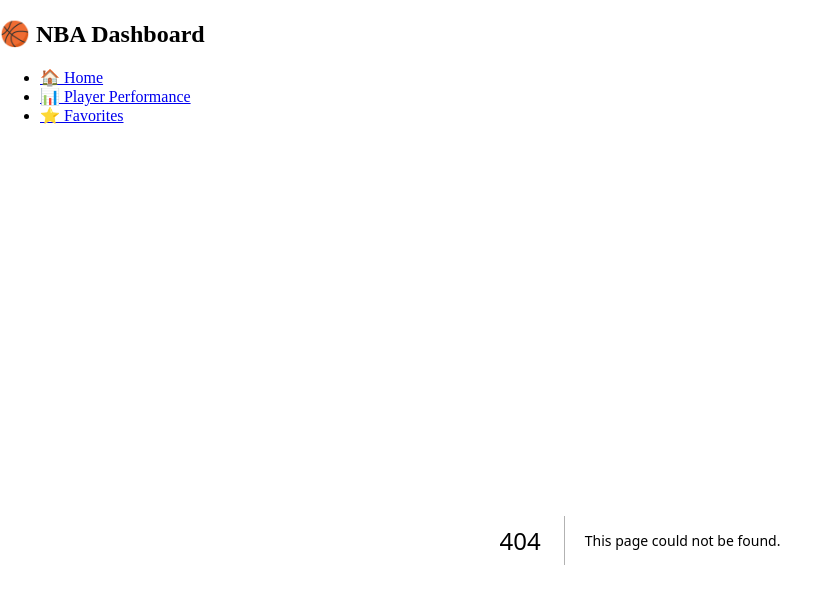
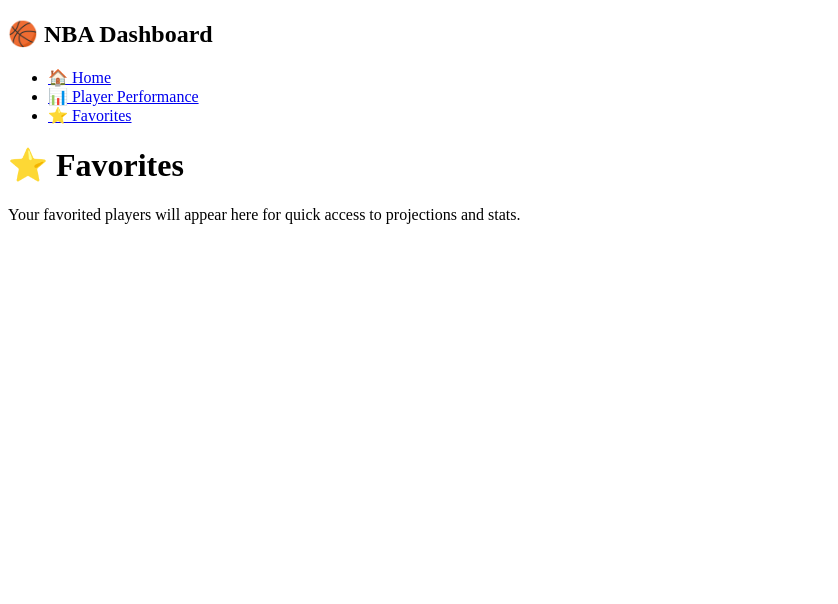
Before and after one commit to patvath/NBA-Dashboard-, a Next.js app: page /favorites in a window 1280 px wide. Before the commit this address had no page. Shown: the top 604 px of the page, without its empty margins (0-838 px from the left). Built offline with nearby package versions, Linux system fonts and the light colour scheme.

Commit message:
Create favorites.tsx

```diff
--- /dev/null
+++ b/pages/favorites.tsx
@@ -0,0 +1,10 @@
+export default function FavoritesPage() {
+  return (
+    <div className="p-8">
+      <h1 className="text-3xl font-bold text-gold-400 mb-4">⭐ Favorites</h1>
+      <p className="text-gray-400">
+        Your favorited players will appear here for quick access to projections and stats.
+      </p>
+    </div>
+  );
+}
```
